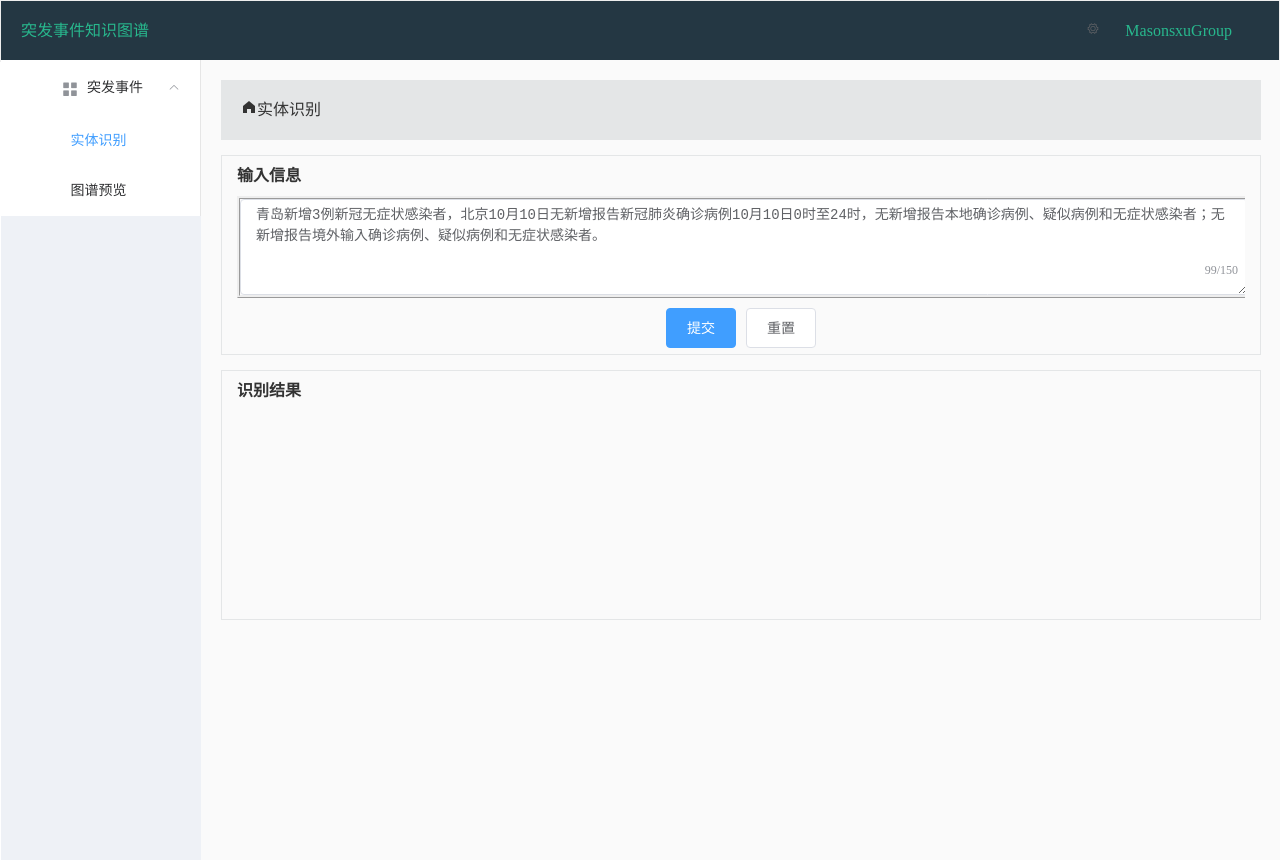
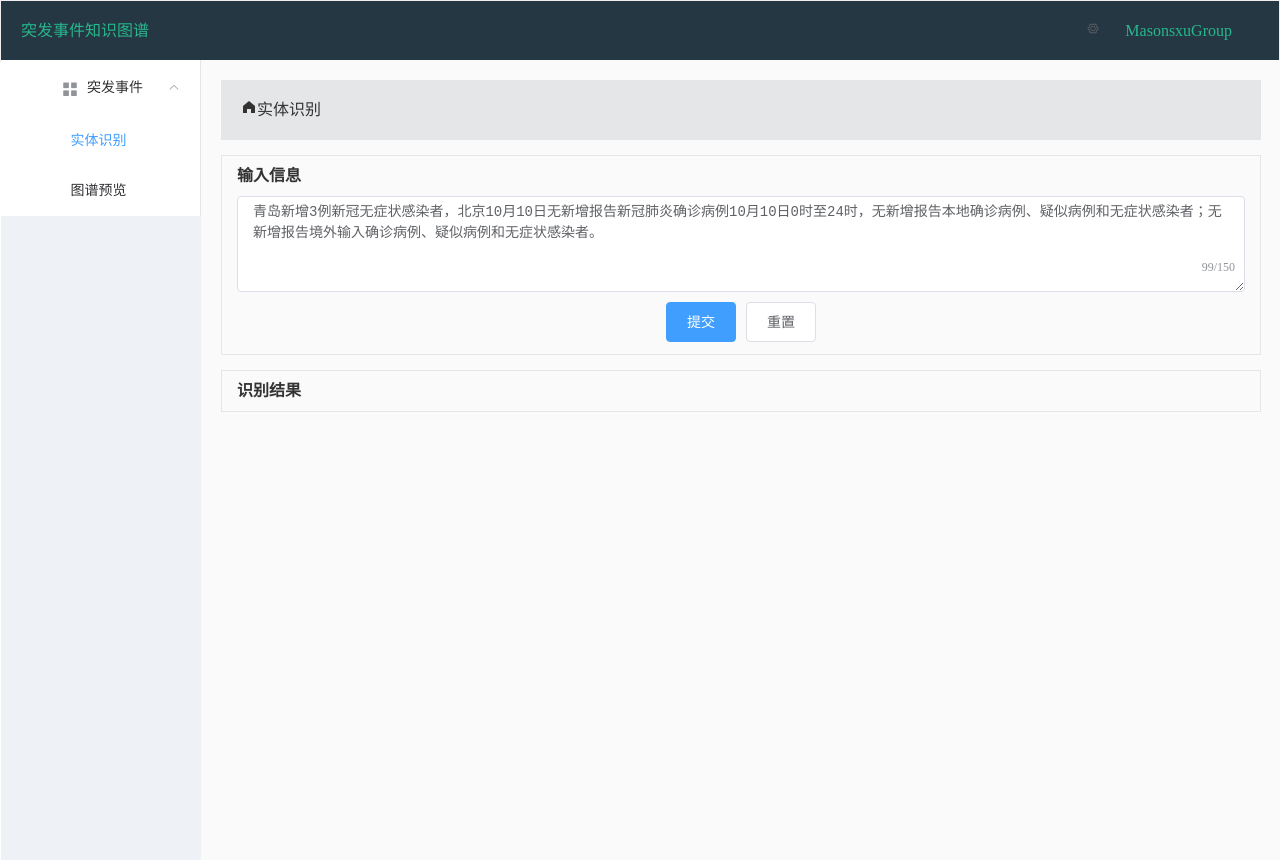
Before and after one commit to MasonsxuGroup/Ekg, a Vue app: page /recognition in a window 1280 px wide. Built offline with nearby package versions, Linux system fonts and the light colour scheme.

Commit message:
更改recogntion.vue组件样式

```diff
--- a/src/App.vue
+++ b/src/App.vue
@@ -1,7 +1,6 @@
 <template>
   <div id="app">
     <router-view />
-    <!-- <Home></Home> -->
   </div>
 </template>
 
--- a/src/components/EchartsGraph.vue
+++ b/src/components/EchartsGraph.vue
@@ -17,7 +17,6 @@ require("echarts/lib/component/tooltip");
 
 export default {
   name: "graph-echart",
-  // props: ["text"],
   data() {
     return {
       graph_data: {},
@@ -109,7 +108,6 @@ export default {
             }
           }
           _this.initChart();
-          // console.log(this.graph_data);
         })
         .catch((err) => {
           console.log(err);
@@ -129,6 +127,7 @@ export default {
             type: "graph",
             layout: "force",
             symbolSize: (value, params) => {
+              //节点大小设置
               switch (params.data.category) {
                 case 0:
                   return 100;
@@ -154,7 +153,7 @@ export default {
             },
             itemStyle: {
               color: function (params, value) {
-                // console.log(value);
+                //节点颜色设置
                 switch (params.data.category) {
                   case 0:
                     return "#0e1f37";
@@ -189,7 +188,7 @@ export default {
             },
             force: {
               repulsion: 200,
-              edgeLength: [50, 200],
+              edgeLength: [50, 250],
               gravity: 0.05,
             },
             data: this.graph_data.node,
--- a/src/components/Home.vue
+++ b/src/components/Home.vue
@@ -58,10 +58,6 @@ export default {
     };
   },
   methods: {
-    // getRouter: function () {
-    //   var a = this.$router.options.routes;
-    //   console.log(a);
-    // },
     jump: function (res) {
       if (res == "github") {
         alert("项目地址，欢迎star！");
@@ -69,18 +65,7 @@ export default {
       }
     },
   },
-  mounted() {
-    // this.getRouter();
-  },
-  // watch: {
-  //   $route: {
-  //     handler: function (val, oldVal) {
-  //       console.log(val);
-  //     },
-  //     // 深度观察监听
-  //     deep: true,
-  //   },
-  // },
+  mounted() {},
 };
 </script>
 
--- a/src/components/Recognition.vue
+++ b/src/components/Recognition.vue
@@ -13,7 +13,6 @@
               type="textarea"
               v-model="ruleForm.content"
               rows="4"
-              style="border-style: ridge"
               maxlength="150"
               show-word-limit
             ></el-input>
@@ -33,7 +32,7 @@
         style="
           padding: 0 15px;
           border-style: grrove;
-          height: 160px;
+          overflow: hidden;
           display: flex;
           flex-wrap: wrap;
         "
@@ -46,7 +45,6 @@
           :class="{ activeClass: index === isActive }"
           :title="resp_values[index]"
         >
-          <!-- <span id="promptBox" v-if="seen">{{resp_values[index]}}</span> -->
           <p
             style="
               margin: 0;
@@ -74,12 +72,10 @@
 </template>
 
 <script>
-// import bus from '../../static/js/eventBus'
 export default {
   data() {
     return {
       isActive: "",
-      // seen: false,
       ruleForm: {
         content:
           "青岛新增3例新冠无症状感染者，北京10月10日无新增报告新冠肺炎确诊病例10月10日0时至24时，无新增报告本地确诊病例、疑似病例和无症状感染者；无新增报告境外输入确诊病例、疑似病例和无症状感染者。",
@@ -113,9 +109,9 @@ export default {
               let value_temp = [];
               if (res.status == 200) {
                 for (let i in resp) {
-                  temp.push(String(resp[i]['item']));
+                  temp.push(String(resp[i]["item"]));
                   _this.entities = temp;
-                  value_temp.push(String(resp[i]['pos']));
+                  value_temp.push(String(resp[i]["pos"]));
                   _this.resp_values = value_temp;
                 }
               }
@@ -156,10 +152,12 @@ export default {
   height: 200px;
   border: 1px solid rgba(138, 148, 155, 0.2);
   margin-bottom: 15px;
+  overflow-y: hidden;
 }
-
+.el-textarea >>> .el-textarea__inner {
+  border-style: ridge;
+}
 #bottom-row {
-  height: 250px;
   border: 1px solid rgba(138, 148, 155, 0.2);
 }
 #mid-form-label,
@@ -173,15 +171,13 @@ export default {
 }
 
 #output-result {
-  // display: inline-block;
   border: 1px solid #e0e0e0;
   border-radius: 4%;
   background-color: white;
-  // float: left;
+  overflow: hidden;
   font-size: 15px;
   margin: 5px;
   height: 48px;
-  // line-height: 38px;
 }
 .activeClass {
   background-color: #409eff !important;
```
Also changed, not shown: 1 other file (tests, documents, lock files or other folders).
